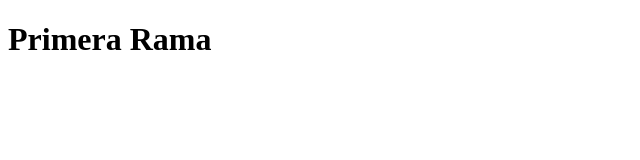
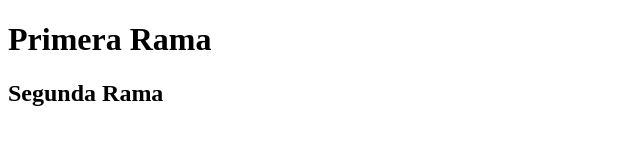
Before and after one commit to Claudia-Jicella/GityGitHub, a plain HTML site: page index.html in a window 1280 px wide. Shown: the whole page, without its empty margins (0-640 px from the left). Drawn offline with Linux system fonts and the light colour scheme.

Commit message:
Se creo subtitulo 2

```diff
--- a/index.html
+++ b/index.html
@@ -8,6 +8,7 @@
 </head>
 <body>
     <h1>Primera Rama </h1>
+    <h2>Segunda Rama </h2>
 
 </body>
 </html>
```
